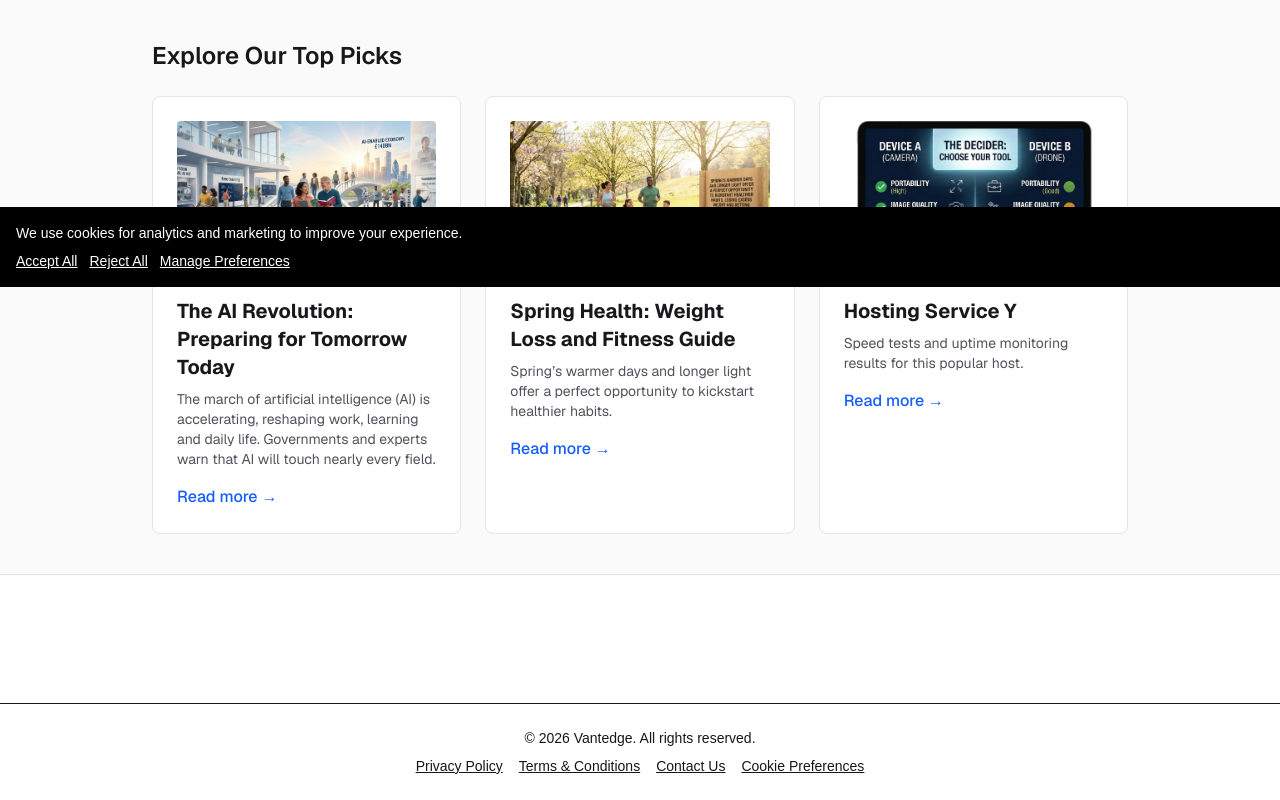
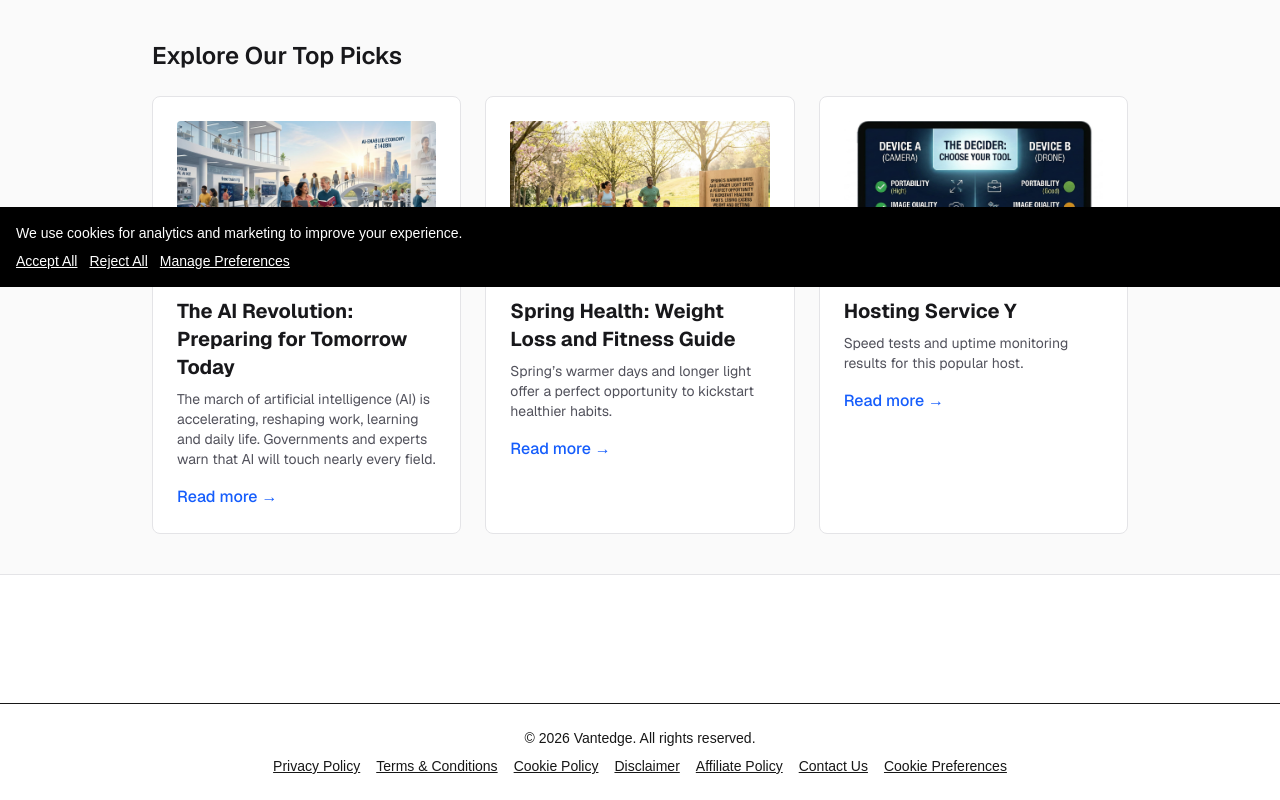
Before and after one commit to uchennaezeilo/vantedge, a Next.js app: page / in a window 1280 px wide. Shown: the part 513-1313 px from the top of the page. Built offline with nearby package versions, Linux system fonts and the light colour scheme.

Commit message:
Updating articles slug

```diff
--- a/app/components/Footer.tsx
+++ b/app/components/Footer.tsx
@@ -16,6 +16,9 @@ export default function Footer() {
       <div className="space-x-4">
         <a href="/privacy-policy" className="underline">Privacy Policy</a>
         <a href="/terms" className="underline">Terms & Conditions</a>
+        <a href="/cookie-policy" className="underline">Cookie Policy</a>
+        <a href="/disclaimer" className="underline">Disclaimer</a>
+        <a href="/affiliate-policy" className="underline">Affiliate Policy</a>
         <a href="/contact" className="underline">Contact Us</a>
         <button onClick={resetConsent} className="underline">
           Cookie Preferences
```
